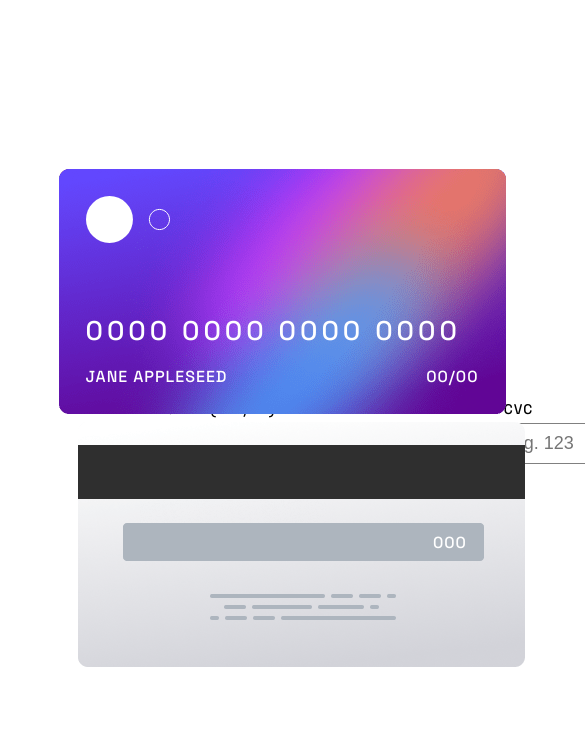
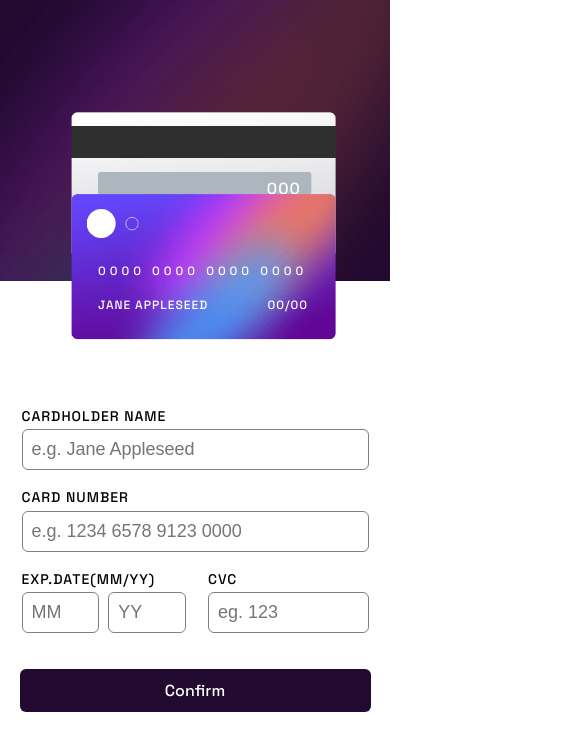
Before and after one commit to AitorGallardo/Interactive-card-form, a React (Vite) app: page / in a window 390 px wide. Shown: the top 750 px of the page, 585 px wide, since content can reach past the window. Built offline with nearby package versions, Linux system fonts and the light colour scheme.

Commit message:
all responsive, lacks message absolut solve

```diff
--- a/src/App.css
+++ b/src/App.css
@@ -1,11 +1,15 @@
 .app__container {
-  position: relative;
+  /* position: relative; */
   display: flex;
   height: 100vh;
 }
 
 .app__container-background_left {
   flex: 1;
+  display: flex;
+  justify-content: center;
+  align-items: center;
+  position: relative;
   background-image: url('./assets/bg-main-desktop.png');
   background-repeat: no-repeat;
   background-size: cover;
@@ -24,30 +28,40 @@
   flex: 2;
 }
 
+.app__cards-container {
+  position: relative;
+  width: 50%;
+  height: 50%;
+}
+
 .app__frontface_card-container,
 .app__backface_card-container {
   position: absolute;
+  width: 447px;
+  height: 245px;
+  background-repeat: no-repeat;
+  background-size: contain;
 }
 
 .app__frontface_card-container {
-  top: 20%;
-  left: 15%;
   color: white;
   z-index: 1;
   display: flex;
   flex-direction: column;
   justify-content: flex-end;
-  width: 447px;
-  height: 245px;
   background-image: url('./assets/bg-card-front.png');
-  background-repeat: no-repeat;
-  background-size: cover;
+  transform: translate(0%, -22%);
 }
 .app__frontface_card-container::after {
-  content: url('./assets/card-logo.svg');
+  content:'';
   position: absolute;
-  top: 27px;
-  left: 27px;
+  top: 10%;
+  left: 6%;
+  width: 20%;
+  height: 20%;
+  background-size: contain;
+  background-image: url(/src/assets/card-logo.svg);
+  background-repeat: no-repeat;
 }
 .app__frontface_card-content {
   display: flex;
@@ -66,18 +80,9 @@
   letter-spacing: 1px;
 }
 
-.app__frontface-card-image {
-  position: absolute;
-}
-
 .app__backface_card-container {
-  top: 50%;
-  left: 20%;
-  width: 447px;
-  height: 245px;
   background-image: url('./assets/bg-card-back.png');
-  background-repeat: no-repeat;
-  background-size: cover;
+  transform: translate(25%, 90%);
 }
 
 .app__backface_card-cvc {
@@ -121,9 +126,7 @@ input:invalid {
 .error-field {
   font-size: 12px;
   color: var(--error-color);
-
 }
-
 
 button {
   font-family: 'Space Grotesk', sans-serif;
@@ -143,7 +146,7 @@ button:hover {
   opacity: 0.9;
 }
 
-.app__container-background_right-success_message{
+.app__container-background_right-success_message {
   width: 40%;
   color: white;
   display: flex;
@@ -155,7 +158,7 @@ button:hover {
   border-radius: 6px;
 }
 
-.app__container-background_right-success_message.hidden{
+.app__container-background_right-success_message.hidden {
   visibility: hidden;
 }
 
@@ -235,3 +238,139 @@ button:hover {
     opacity: 0;
   }
 }
+
+@media screen and (max-width: 375px) {
+  .app__container {
+    flex-direction: column;
+  }
+  .app__frontface_card-container,
+  .app__backface_card-container {
+    width: 264px !important;
+    height: 146px !important;
+  }
+  .app__frontface_card-container {
+    transform: translate(-14%, 32%) !important;
+  }
+  .app__backface_card-container {
+    transform: translate(-14%, -24%) !important;
+  }
+  .app__frontface_card-numbers {
+    font-size: 12px;
+  }
+  .app__frontface_card-content div {
+    font-size: 12px;
+  }
+  .app__container-background_right-success_message {
+    width: auto;
+  }
+
+}
+@media screen and (min-width: 376px) and (max-width: 550px) {
+  .app__container {
+    flex-direction: column;
+  }
+  .app__frontface_card-container,
+  .app__backface_card-container {
+    width: 264px !important;
+    height: 146px !important;
+  }
+  .app__frontface_card-container {
+    transform: translate(-10%, 85%) !important;
+  }
+  .app__backface_card-container {
+    transform: translate(-10%, 29%) !important;
+  }
+  .app__frontface_card-numbers {
+    font-size: 12px;
+  }
+  .app__frontface_card-content div {
+    font-size: 12px;
+  }
+}
+@media screen and (min-width: 551px) and (max-width: 750px) {
+  .app__container {
+    flex-direction: column;
+  }
+  .app__frontface_card-container,
+  .app__backface_card-container {
+    width: 292px !important;
+    height: 160px !important;
+  }
+  .app__frontface_card-container {
+    transform: translate(0, 100%);
+  }
+  .app__backface_card-container {
+    transform: translate(21%, 44%);
+  }
+  .app__frontface_card-numbers {
+    font-size: 14px;
+  }
+  .app__frontface_card-content div {
+    font-size: 12px;
+  }
+
+}
+@media screen and (min-width: 751px) and (max-width: 850px) {
+  .app__container {
+    flex-direction: column;
+  }
+  .app__frontface_card-container,
+  .app__backface_card-container {
+    width: 380px;
+    height: 209px;
+  }
+  .app__frontface_card-container {
+    transform: translate(0, 40%);
+  }
+  .app__backface_card-container {
+    transform: translate(21%, -16%);
+  }
+  .app__frontface_card-numbers {
+    font-size: 22px;
+  }
+
+}
+@media screen and (min-width: 851px) and (max-width: 1200px) {
+  .app__container {
+    flex-direction: column;
+  }
+  /* .app__frontface_card-container,
+  .app__backface_card-container {
+    width: 380px;
+    height: 209px;
+  } */
+  .app__frontface_card-container {
+    transform: translate(0, 40%);
+  }
+  .app__backface_card-container {
+    transform: translate(21%, -16%);
+  }
+  .app__frontface_card-numbers {
+    font-size: 24px;
+  }
+}
+
+@media screen and (min-width: 1201px) and (max-width: 1440px) {
+  .app__container {
+    flex-direction: column;
+  }
+  .app__frontface_card-container {
+    transform: translate(0, 40%);
+  }
+  .app__backface_card-container {
+    transform: translate(21%, -16%);
+  }
+  .app__frontface_card-numbers {
+    font-size: 24px;
+  }
+}
+@media screen and (min-width: 1441px) and (max-width: 1600px) {
+  .app__frontface_card-container,
+  .app__backface_card-container {
+    width: 400px;
+    height: 219px;
+  }
+  .app__frontface_card-numbers {
+    font-size: 24px;
+  }
+}
--- a/src/App.jsx
+++ b/src/App.jsx
@@ -5,11 +5,13 @@ import { CreditCardContext } from './context/CreditCardContext';
 
 function App() {
   const { creditCardData } = useContext(CreditCardContext);
-  const { isSuccessSubmit,isFirstRender } = creditCardData;
+  const { isSuccessSubmit, isFirstRender } = creditCardData;
 
   return (
     <>
       <div className='app__container'>
+        <div className='app__container-background_left'>
+          <div className='app__cards-container'>
             <div className='app__frontface_card-container'>
               <div className='app__frontface_card-content'>
                 <span className='app__frontface_card-numbers'>
@@ -32,12 +34,15 @@ function App() {
                 {creditCardData.cvc || '000'}
               </span>
             </div>
-        <div className='app__container-background_left'></div>
+          </div>
+        </div>
         <div className='app__container-background_right'>
           <div className='empty'></div>
           <Form />
           <div
-              className={`app__container-background_right-success_message ${isFirstRender ? 'hidden' : 'vi'} ${isSuccessSubmit ? 'slide-top' : 'slide-reverse'}`}
+            className={`app__container-background_right-success_message ${
+              isFirstRender ? 'hidden' : 'vi'
+            } ${isSuccessSubmit ? 'slide-top' : 'slide-reverse'}`}
           >
             <svg className='tick-icon' viewBox='0 0 24 24'>
               <path d='M9 16.2l-4.8-4.7c-.4-.4-.4-1 0-1.4l.8-.8c.4-.4 1-.4 1.4 0l3.5 3.5 7.1-7.1c.4-.4 1-.4 1.4 0l.8.8c.4.4.4 1 0 1.4l-8.5 8.4c-.4.3-.9.3-1.3-.1z' />
--- a/src/components/dateInput/DateInput.css
+++ b/src/components/dateInput/DateInput.css
@@ -21,3 +21,7 @@
   display: flex;
   gap: 0.5rem;
 }
+
+.date_input-inputs > input {
+  width: 50%;
+}
--- a/src/components/form/Form.css
+++ b/src/components/form/Form.css
@@ -18,7 +18,7 @@
   border: none;
 }
 .form__third-row__second-field {
-  flex: 2;
+  flex: 1;
 }
 .form__container-exp_date-label {
   text-transform: uppercase;
@@ -59,3 +59,13 @@
   font-size: 12px;
   color: var(--error-color);
 }
+@media screen and (max-width: 550px) {
+  .form__container {
+    width: 90%
+  }
+}
+@media screen and (min-width: 551px) and (max-width: 1000px) {
+  .form__container {
+    width: 60%
+  }
+}
--- a/src/helpers/formatMonthNumber.js
+++ b/src/helpers/formatMonthNumber.js
@@ -1,3 +1,4 @@
 export const formatMonthNumber = (number) => {
+    if(!number) return '';
     return number < 1 ? 1 : number > 12 ? 12 : number;
   };
--- a/src/hooks/useField.js
+++ b/src/hooks/useField.js
@@ -7,7 +7,6 @@ export const useField = ({ val = '', type, customOnChange }) => {
 
   const onChange = (event) => {
     let value = event.target.value;
-    console.log('validez',event.target.validity);
     const isValid = event.target.validity.valid;
     const mismatch = event.target.validity.patternMismatch;
     const valueMissing = event.target.validity.valueMissing;
```
Also changed, not shown: src/components/form/Form.jsx (+1 -7 lines), 1 other file (tests, documents, lock files or other folders). Lines whose indentation alone changed are shown as unchanged.
